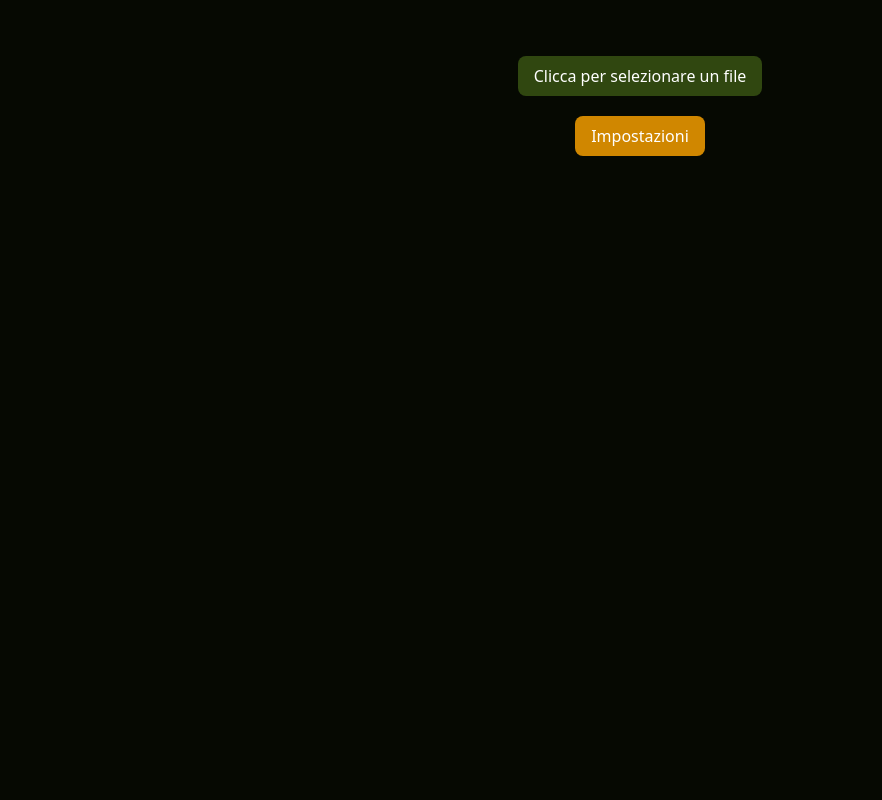
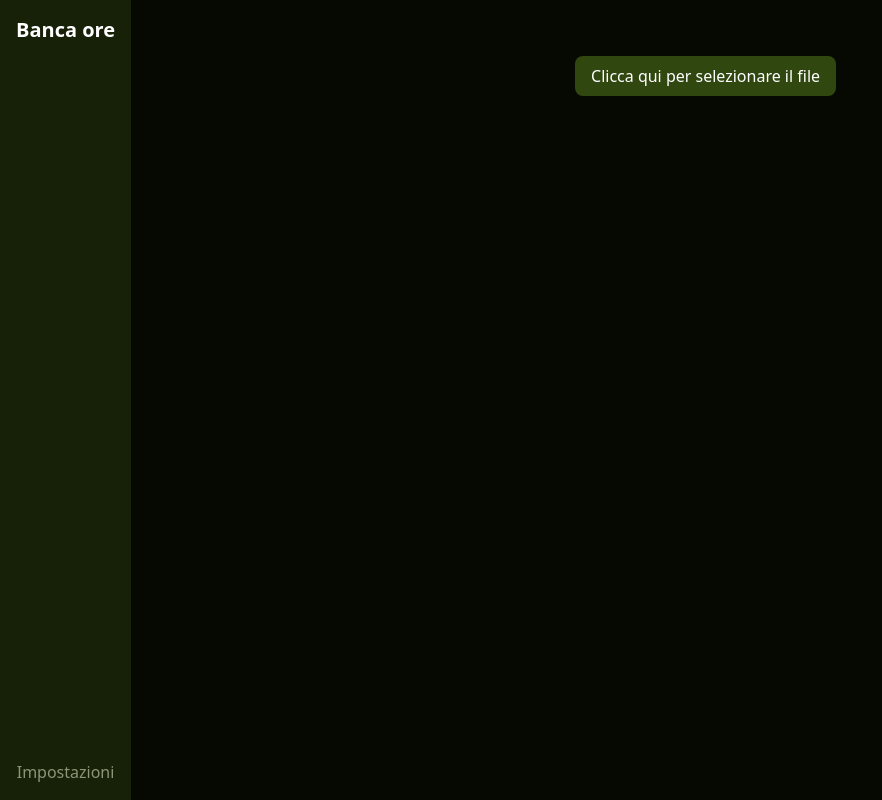
Before and after one commit to mcafi/godimento-banca-ore, a React (Vite) app: page / in a window 1280 px wide. Shown: the whole page, without its empty margins (0-882 px from the left). Built offline with nearby package versions, Linux system fonts and the light colour scheme.

Commit message:
Adding translations

```diff
--- a/package.json
+++ b/package.json
@@ -19,8 +19,10 @@
     "date-fns": "^4.1.0",
     "fast-xml-parser": "^5.0.7",
     "godimento-banca-ore": "file:",
+    "i18next": "^24.2.2",
     "react": "^18.3.1",
     "react-dom": "^18.3.1",
+    "react-i18next": "^15.4.1",
     "react-router": "^7.2.0",
     "tailwindcss": "^4.0.9",
     "vite-tsconfig-paths": "^5.1.4"
--- a/src-tauri/capabilities/default.json
+++ b/src-tauri/capabilities/default.json
@@ -9,6 +9,8 @@
     "dialog:default",
     "fs:allow-read-dir",
     "fs:allow-read-file",
-    "fs:allow-write-text-file"
+    "fs:allow-write-text-file",
+    "fs:allow-app-read-recursive",
+    "fs:allow-app-write-recursive"
   ]
 }
--- a/src/App.tsx
+++ b/src/App.tsx
@@ -1,11 +1,14 @@
 import { open, message } from "@tauri-apps/plugin-dialog";
 
 import "./App.css";
-import { Link, useNavigate } from "react-router";
+import { useNavigate } from "react-router";
 import { Button } from "./components/Button";
+import { useTranslation } from "react-i18next";
 
 function App() {
   let navigate = useNavigate();
+
+  const { t } = useTranslation();
 
   async function openFile() {
     const selectedFile = await open({
@@ -35,12 +38,7 @@ function App() {
   return (
     <main className="bg-primary-950 min-h-screen p-4">
       <div className="flex flex-col items-center justify-center h-full py-10 gap-5">
-        <Button onClick={openFile}>Clicca per selezionare un file</Button>
-        <div>
-          <Link to="/settings" className="text-primary-200 hover:underline">
-            <Button variant="secondary">Impostazioni</Button>
-          </Link>
-        </div>
+        <Button onClick={openFile}>{t("home.select_file")}</Button>
       </div>
     </main>
   );
--- /dev/null
+++ b/src/components/Navbar.tsx
@@ -0,0 +1,18 @@
+import { useTranslation } from "react-i18next";
+import { Link } from "react-router";
+
+const Navbar: React.FC = () => {
+  const { t } = useTranslation();
+  return (
+    <nav className="flex flex-col items-center justify-between p-4 bg-primary-800 text-white">
+      <Link to="/" className="text-xl font-bold">
+        {t("title")}
+      </Link>
+      <Link to="/settings" className="text-primary-200 hover:underline">
+        {t("settings")}
+      </Link>
+    </nav>
+  );
+};
+
+export default Navbar;
--- a/src/hooks/useUserConfig.ts
+++ b/src/hooks/useUserConfig.ts
@@ -27,17 +27,17 @@ export function useUserConfig() {
 
     // Inizializza il percorso del file di configurazione e carica la configurazione all'avvio
     useEffect(() => {
+        console.log("useUserConfig: useEffect");
         async function initConfig() {
             try {
                 const appDataDir = await appLocalDataDir();
-                const configDirPath = await join(appDataDir, "banca-ore");
 
                 // Crea la directory se non esiste
-                if (!(await exists(configDirPath))) {
-                    await mkdir(configDirPath, { recursive: true });
+                if (!(await exists(appDataDir))) {
+                    await mkdir(appDataDir, { recursive: true });
                 }
 
-                const configFilePath = await join(configDirPath, "config.json");
+                const configFilePath = await join(appDataDir, "config.json");
                 setConfigPath(configFilePath);
 
                 const fileExists = await exists(configFilePath);
--- /dev/null
+++ b/src/i18n.ts
@@ -0,0 +1,22 @@
+import i18n from 'i18next';
+import { initReactI18next } from 'react-i18next';
+
+import it from './locales/it/translation.json';
+
+const resources = {
+    it: {
+        translation: it,
+    }
+}
+
+i18n
+    .use(initReactI18next)
+    .init({
+        resources,
+        fallbackLng: 'it',
+        lng: 'it',
+        debug: true,
+    });
+
+
+export default i18n;
--- /dev/null
+++ b/src/layout/Layout.tsx
@@ -0,0 +1,16 @@
+import React from "react";
+import Navbar from "@/components/Navbar";
+import { Outlet } from "react-router";
+
+const Layout: React.FC = () => {
+  return (
+    <div className="flex h-screen">
+      <Navbar />
+      <main className="flex-1 overflow-auto">
+        <Outlet />
+      </main>
+    </div>
+  );
+};
+
+export default Layout;
--- /dev/null
+++ b/src/locales/it/translation.json
@@ -0,0 +1,7 @@
+{
+  "home": {
+    "select_file": "Clicca qui per selezionare il file"
+  },
+  "title": "Banca ore",
+  "settings": "Impostazioni"
+}
--- a/src/main.tsx
+++ b/src/main.tsx
@@ -3,13 +3,18 @@ import App from "./App";
 import File from "./views/File";
 import { BrowserRouter, Route, Routes } from "react-router";
 import Settings from "./views/Settings";
+import Layout from "./layout/Layout";
+
+import "./i18n";
 
 ReactDOM.createRoot(document.getElementById("root") as HTMLElement).render(
   <BrowserRouter>
     <Routes>
-      <Route path="/" element={<App />} />
-      <Route path="/file" element={<File />} />
-      <Route path="/settings" element={<Settings />} />
+      <Route path="/" element={<Layout />}>
+        <Route index element={<App />} />
+        <Route path="/file" element={<File />} />
+        <Route path="/settings" element={<Settings />} />
+      </Route>
     </Routes>
   </BrowserRouter>
 );
--- a/src/views/Settings.tsx
+++ b/src/views/Settings.tsx
@@ -1,17 +1,18 @@
 import { useUserConfig } from "@/hooks/useUserConfig";
 import React, { useEffect, useState } from "react";
-import { Link } from "react-router";
 import clsx from "clsx";
 import { Button } from "@/components/Button";
 import { getName, getVersion } from "@tauri-apps/api/app";
 
 const Settings: React.FC = () => {
-  //const { config, updateConfig, resetConfig, saveConfig } = useUserConfig();
+  const { config, updateConfig, resetConfig, saveConfig } = useUserConfig();
 
   const [appName, setAppName] = useState<string>("");
   const [version, setVersion] = useState<string>("");
 
   useEffect(() => {
+    console.log("Settings: useEffect");
+    console.log("config", config);
     async function fetchAppInfo() {
       try {
         const name = await getName();
@@ -31,14 +32,10 @@ const Settings: React.FC = () => {
 
   return (
     <main className="bg-primary-950 min-h-screen p-4 text-white">
-      <Link to="/">
-        <Button variant="secondary">Chiudi</Button>
-      </Link>
       <div>Coming soon</div>
       <p>
         {appName} - Versione {version}
       </p>
-      {/*}
       <div>
         <h2 className="text-xl font-semibold">Impostazioni</h2>
         <div>
@@ -121,7 +118,6 @@ const Settings: React.FC = () => {
         </div>
         <pre>{JSON.stringify(config, null, 2)}</pre>
       </div>
-      */}
     </main>
   );
 };
```
Also changed, not shown: 1 other file (tests, documents, lock files or other folders).
